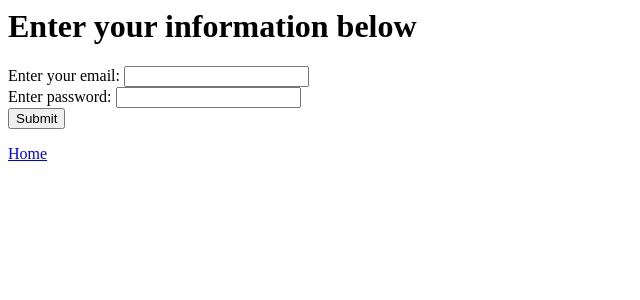
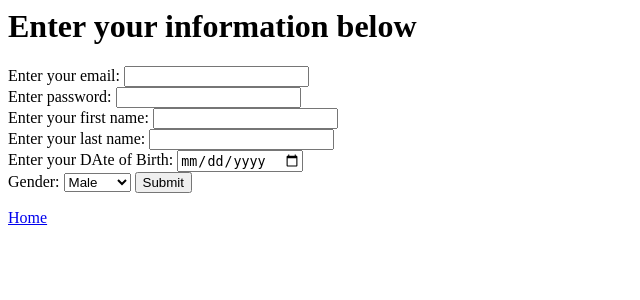
Before and after one commit to gavintanbu/CS460Project1, a Flask app: page /register in a window 1280 px wide. Shown: the top 300 px of the page, without its empty margins (0-640 px from the left). Run offline with Flask 2, Linux system fonts and the light colour scheme; data comes from the database, SQL or seed files in the repository.

Commit message:
Updated registration to include all attributes

```diff
--- a/skeleton/app.py
+++ b/skeleton/app.py
@@ -24,7 +24,7 @@ app.secret_key = 'super secret string'  # Change this!
 
 #These will need to be changed according to your creditionals
 app.config['MYSQL_DATABASE_USER'] = 'root'
-app.config['MYSQL_DATABASE_PASSWORD'] = '1234'
+app.config['MYSQL_DATABASE_PASSWORD'] = 'Eyesofgod307@'
 app.config['MYSQL_DATABASE_DB'] = 'photoshare'
 app.config['MYSQL_DATABASE_HOST'] = 'localhost'
 mysql.init_app(app)
@@ -124,13 +124,17 @@ def register_user():
 	try:
 		email=request.form.get('email')
 		password=request.form.get('password')
+		first=request.form.get('first')
+		last=request.form.get('last')
+		dob=request.form.get('dob')
+		gender=request.form.get('gender')
 	except:
 		print("couldn't find all tokens") #this prints to shell, end users will not see this (all print statements go to shell)
 		return flask.redirect(flask.url_for('register'))
 	cursor = conn.cursor()
 	test =  isEmailUnique(email)
 	if test:
-		print(cursor.execute("INSERT INTO Users (email, password) VALUES ('{0}', '{1}')".format(email, password)))
+		print(cursor.execute("INSERT INTO Users (email, password,first_name,last_name,dob,gender) VALUES ('{0}', '{1}','{2}','{3}','{4}','{5}')".format(email, password,first,last,dob,gender)))
 		conn.commit()
 		#log user in
 		user = User()
--- a/skeleton/templates/register.html
+++ b/skeleton/templates/register.html
@@ -12,10 +12,25 @@
         <div id="content">
             <form method="post" action="{{ url_for('register_user') }}">
                 <label for="email">Enter your email:</label>
-                <input type="email" name="email" /><br />
+                <input type="email" name="email" required minlength="1"/><br />
                 <label for="password">Enter password:</label>
-                <input type="password" name="password" /><br />
+                <input type="password" name="password" required minlength="1"/><br />
+                <label for="first name">Enter your first name:</label>
+                <input type="text" name="first" required minlength="1"/><br />
+                <label for="last name">Enter your last name:</label>
+                <input type="text" name="last" required minlength="1"/><br />
+                <label for="DOB">Enter your DAte of Birth:</label>
+                <input type="date" name="dob" required minlength="1"/><br />
+                <!--<label for="gender">Enter your gender:</label>
+                <input type="text" name="gender" required minlength="1"/><br /> -->
+                <label for="gender">Gender:</label>
+                <select id="gender" name="gender">
+                  <option value="M">Male</option>
+                  <option value="F">Female</option>
+                  <option value="O">Other</option>
+                </select>
                 <input type="submit" />
+
             </form>
          </div>
     </body>
```
